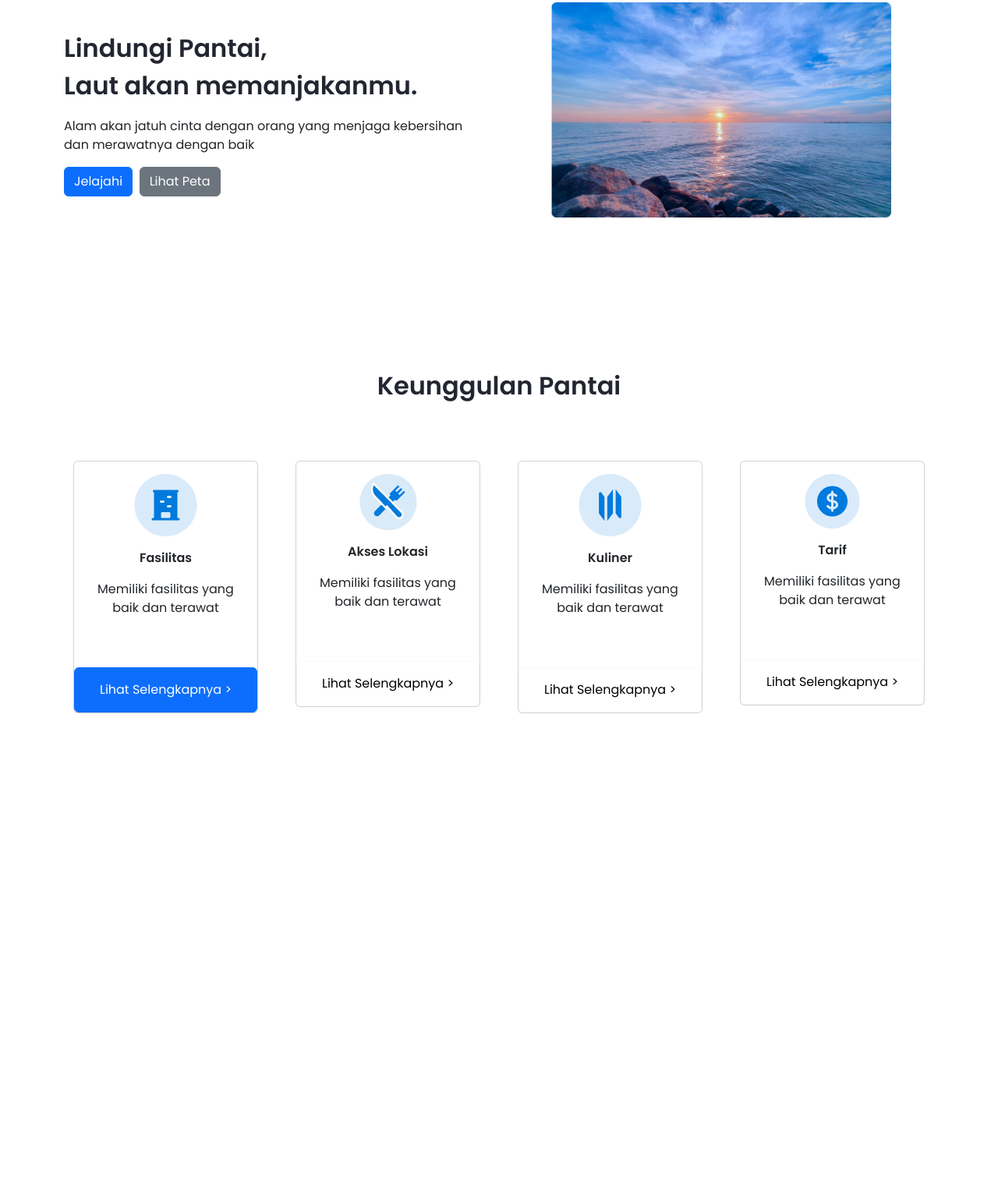
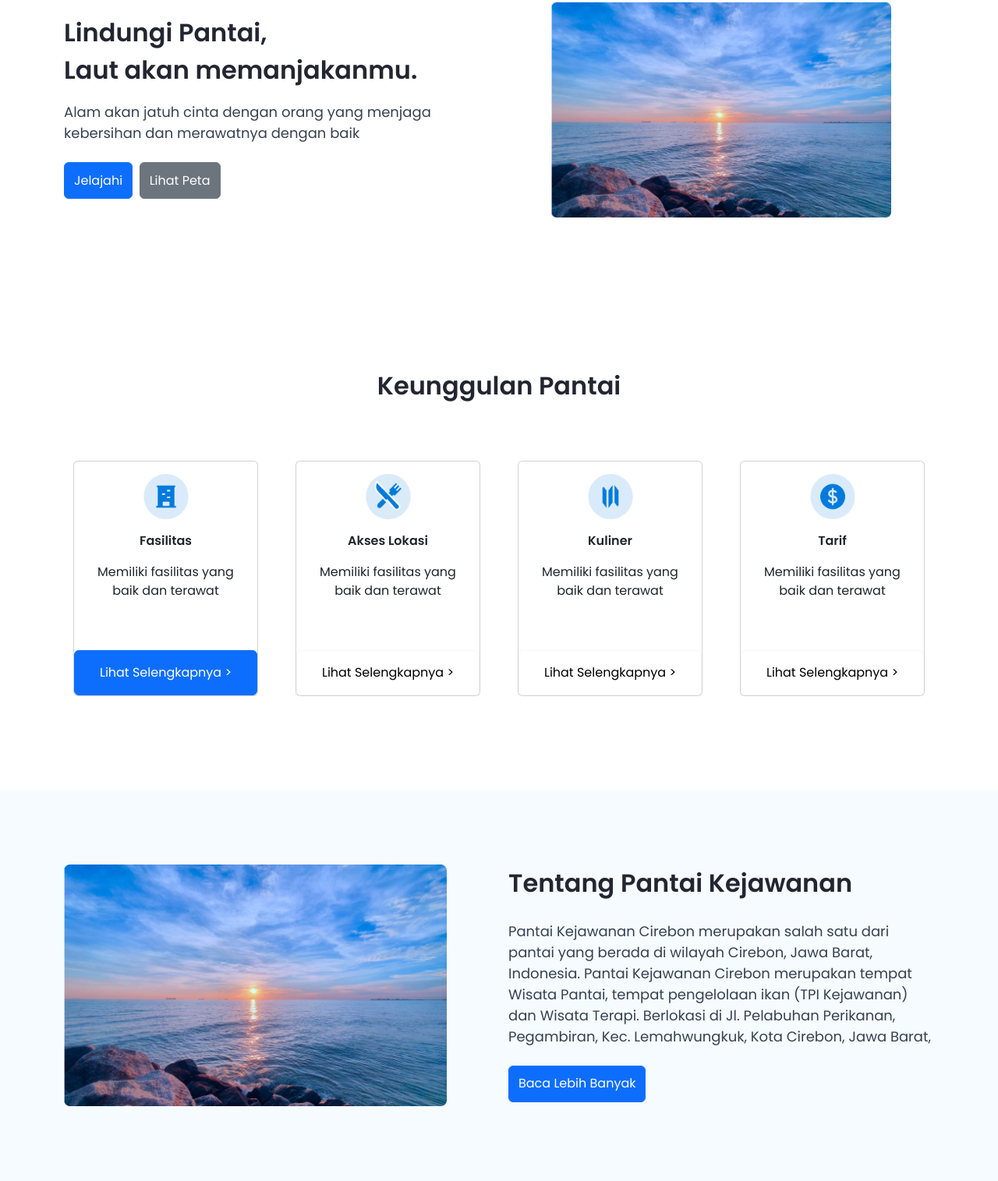
Before and after one commit to dimasrizkym/kejawanan, a website: page index.html in a window 1280 px wide. Shown: the part 155-1670 px from the top of the page at 78% size. Before the commit the page ends 1190 px from the top, so only its background shows below. Drawn offline with Linux system fonts and the light colour scheme.

Commit message:
Add : Home Page - Tentang Pantai

```diff
--- a/index.html
+++ b/index.html
@@ -52,11 +52,11 @@
           Lindungi Pantai,<br>
           Laut akan memanjakanmu.
         </h2>
-        <p class="mt-3">
+        <p class="mt-3 text-desc-2">
           Alam akan jatuh cinta dengan orang yang menjaga kebersihan dan merawatnya dengan baik
         </p>
-        <div class="mt-3">
-          <button type=" button" class="btn btn-primary">Jelajahi</button>&nbsp;
+        <div class="mt-4">
+          <button type="button" class="btn btn-primary">Jelajahi</button>&nbsp;
           <button type="button" class="btn btn-secondary">Lihat Peta</button>
         </div>
       </div>
@@ -67,10 +67,10 @@
     <!-- END : Home -->
 
     <!-- START : Keunggulan Pantai -->
-    <div class="row section-padding" id="keunggulan_pantai">
-      <h3 class="heading-2 text-center">
+    <div class="row section-padding" id="keunggulan-pantai">
+      <h2 class="heading-2 text-center">
         Keunggulan Pantai
-      </h3>
+      </h2>
       <div class="col-md-3 text-center p-4">
         <div class="card">
           <div class="card-body">
@@ -127,6 +127,28 @@
     <!-- END : Keunggulan Pantai -->
   </div>
 
+  <!-- START : Tentang Pantai Kejawanan -->
+  <div class="container-fluid bg-blue" id="tentang-pantai">
+    <div class="container">
+      <div class="row section-padding">
+        <div class="col-md-6 col-sm-12">
+          <img src="src/images/side-image-header.png" class="img-tentang-pantai" alt="Image Header">
+        </div>
+        <div class="col-md-6 col-sm-12">
+          <h2 class="heading-2">Tentang Pantai Kejawanan</h2>
+          <p class="text-desc-2">Pantai Kejawanan Cirebon merupakan salah satu dari pantai yang berada di wilayah
+            Cirebon, Jawa Barat,
+            Indonesia. Pantai
+            Kejawanan Cirebon merupakan tempat Wisata Pantai, tempat pengelolaan ikan (TPI Kejawanan) dan Wisata Terapi.
+            Berlokasi
+            di Jl. Pelabuhan Perikanan, Pegambiran, Kec. Lemahwungkuk, Kota Cirebon, Jawa Barat,</p>
+          <button type="button" class="btn btn-primary mt-2">Baca Lebih Banyak</button>&nbsp;
+        </div>
+      </div>
+    </div>
+  </div>
+  <!-- END : Tentang Pantai Kejawanan -->
+
   <script src="src/bootstrap/js/bootstrap.bundle.min.js"></script>
 </body>
 
--- a/src/css/style.scss
+++ b/src/css/style.scss
@@ -24,6 +24,9 @@ img {
 }
 .section-padding {
   padding: 96px 0px;
+}
+.bg-blue{
+  background-color: $bg-color-blue;
 }
 
 // text
@@ -94,26 +97,45 @@ img {
 
 // home component
 .txt-home{
-  padding-top: 35px;
+  padding-top: 15px;
 }
-
 .img-home{
   width: 80%;
+}
+#home button{
+  height: 47px;
 }
 // end home component
 
 // keunggulan_pantai component
-#keunggulan_pantai .heading-2{
+#keunggulan-pantai .heading-2{
   margin-bottom: 48px;
 }
-#keunggulan_pantai .card-title{
+#keunggulan-pantai .card-title{
   margin: 16px 0px;
   font-weight: 600;
 }
-#keunggulan_pantai .d-grid{
+#keunggulan-pantai .d-grid{
   margin-top: 48px;
 }
+#keunggulan-pantai img{
+  width: 58px;
+  height: 58px;
+}
 // end keunggulan_pantai component
+
+// tentang pantai component
+.img-tentang-pantai{
+  width: 90%;
+}
+#tentang-pantai .text-desc-2{
+  margin-top: 24px;
+  text-align: start;
+}
+#tentang-pantai button{
+  height: 47px;
+}
+// end tentang pantai component
 
 @media (min-width: 320px) and (max-width: 480px) {
   .txt-home {
@@ -127,4 +149,9 @@ img {
   .section-padding {
     padding: 43px 0px;
   }
+
+    .img-tentang-pantai {
+      width: 100%;
+      margin-bottom: 24px;
+    }
 }
```
Also changed, not shown: src/css/style.css, 1 other file.
